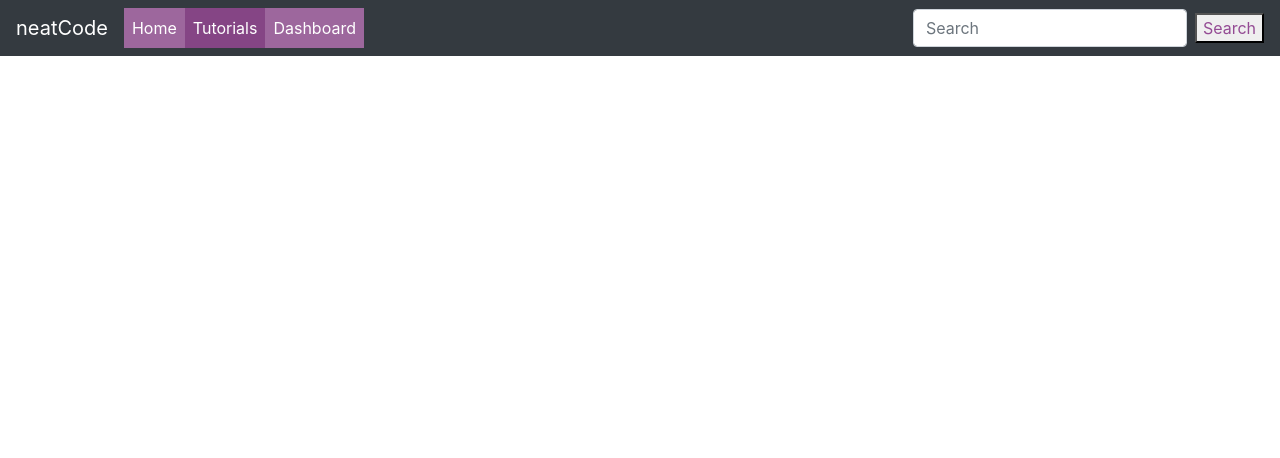
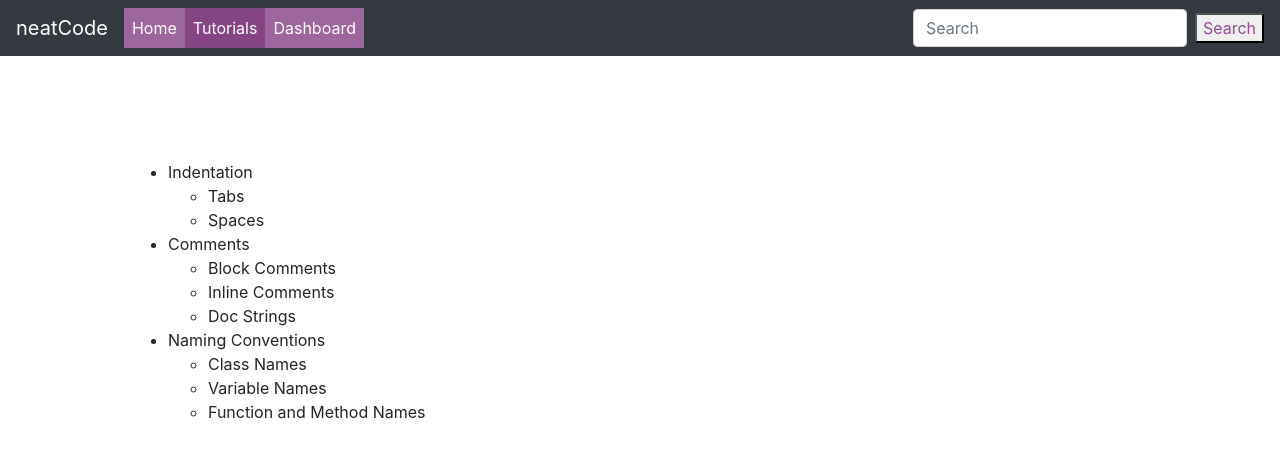
Before and after one commit to qiuyixuan/Code_Comprehension_Platform, a Flask app: template templates/tutorials/tutorials.html in a window 1280 px wide. Shown: the top 458 px of the page. Run offline with Flask 2, Linux system fonts and the light colour scheme; the template is opened without the code that fills it, so the values that code supplies are empty; some libraries are stand-ins or nearby versions.

Commit message:
Add lessons, modify css files

```diff
--- a/templates/dashboard/dashboard.html
+++ b/templates/dashboard/dashboard.html
@@ -33,5 +33,6 @@
               </form>
             </div>
           </nav>
+
     </body>
 </html>
--- a/templates/style.css
+++ b/templates/style.css
@@ -56,4 +56,5 @@ body {
 
 .search-btn {
   color: rgba(125, 34, 125, 0.8);
+  background-color: #f1f1f1;
 }
--- a/templates/tutorials/tutorials.css
+++ b/templates/tutorials/tutorials.css
@@ -13,3 +13,8 @@ background-color: rgb(157, 103, 157);
 .search-btn {
 color: rgba(125, 34, 125, 0.8);
 }
+
+.lessons {
+    padding-left: 8rem;
+    padding-top: 5rem;
+}
--- a/templates/tutorials/tutorials.html
+++ b/templates/tutorials/tutorials.html
@@ -32,6 +32,35 @@
                 <button class="search-btn" type="submit">Search</button>
               </form>
             </div>
-          </nav>
+        </nav>
+
+        <div class="lessons">
+            <ul>
+                <li>Indentation
+                    <ul>
+                        <li>Tabs</li>
+                        <li>Spaces</li>
+                    </ul>
+                </li>
+
+                <li>Comments
+                    <ul>
+                        <li>Block Comments</li>
+                        <li>Inline Comments</li>
+                        <li>Doc Strings</li>
+                    </ul>
+                </li>
+
+                <li>Naming Conventions
+                    <ul>
+                        <li>Class Names</li>
+                        <li>Variable Names</li>
+                        <li>Function and Method Names</li>
+                    </ul>
+                </li>
+            </ul>
+
+        </div>
+
     </body>
 </html>
```
